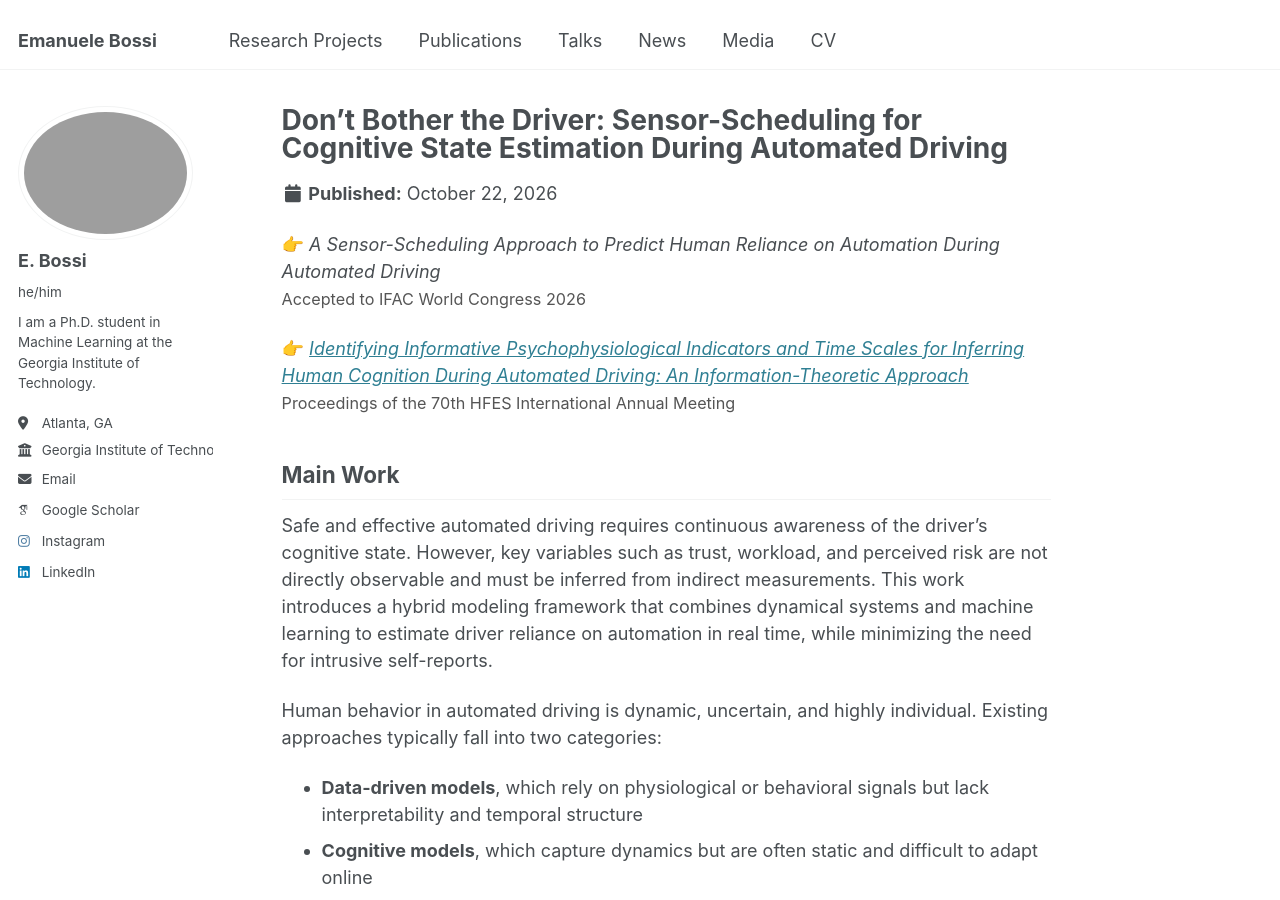
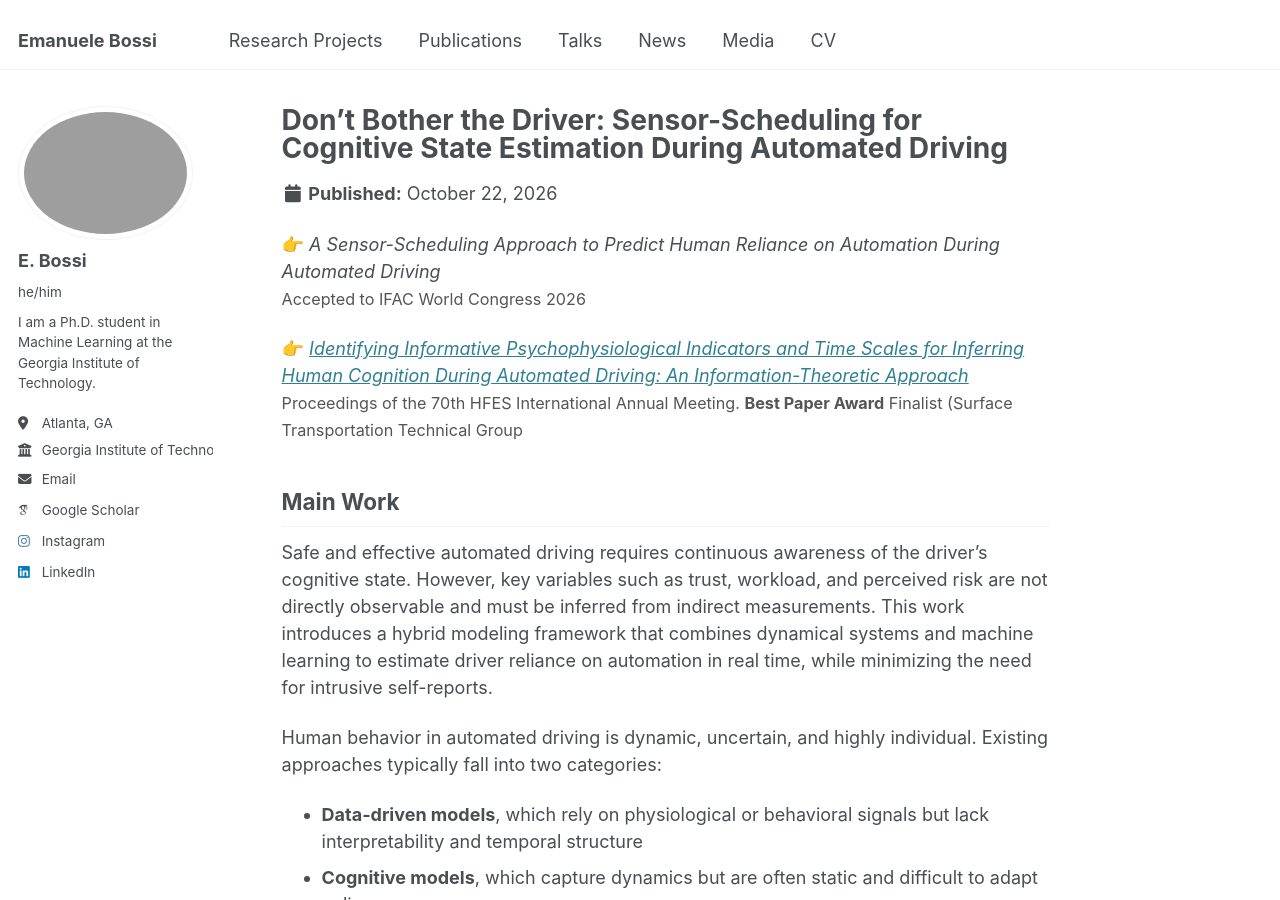
Before and after one commit to bossiemanuele/bossiemanuele.github.io, a Jekyll site: the page built from _portfolio/000_SURF.md, in a window 1280 px wide and 900 px high. Built offline with Jekyll 4.4.1, drawn with Linux system fonts in a browser that asks for light colours; some web fonts are replaced.

Commit message:
Update 000_SURF.md

```diff
--- a/_portfolio/000_SURF.md
+++ b/_portfolio/000_SURF.md
@@ -11,7 +11,7 @@
   <span style="font-size: 0.9em; color: #555;">Accepted to IFAC World Congress 2026</span>
 
 👉 [*Identifying Informative Psychophysiological Indicators and Time Scales for Inferring Human Cognition During Automated Driving: An Information-Theoretic Approach*](https://journals.sagepub.com/doi/10.1177/10711813261484476)
-  <span style="font-size: 0.9em; color: #555;">Proceedings of the 70th HFES International Annual Meeting</span>
+  <span style="font-size: 0.9em; color: #555;">Proceedings of the 70th HFES International Annual Meeting. <b>Best Paper Award</b> Finalist (Surface Transportation Technical Group</span>
 
 ## Main Work
 
```
